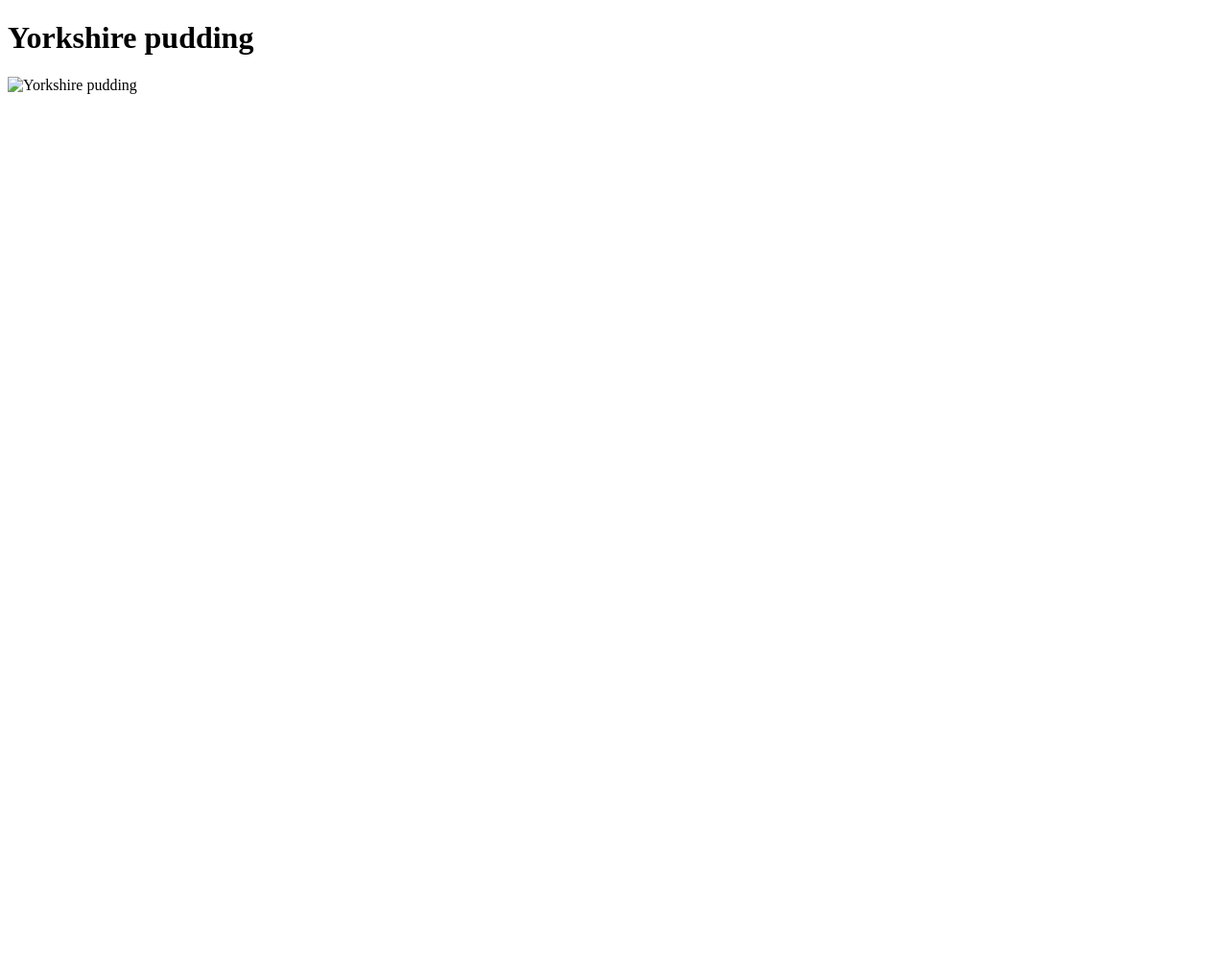
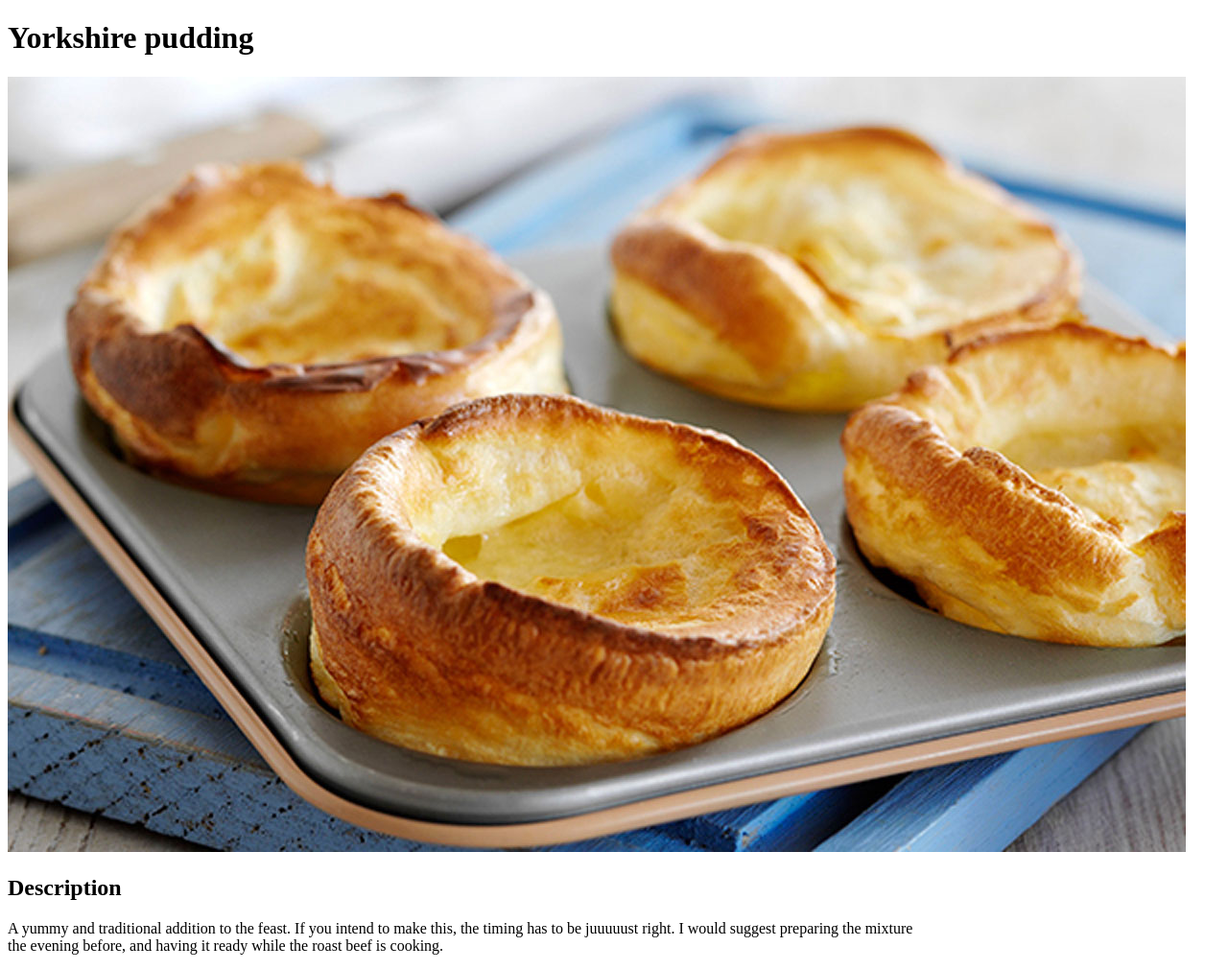
Before and after one commit to limzk126/recipes, a plain HTML site: page odin-recipes/yorkshire-pudding.html in a window 1280 px wide. Shown: the whole page at 96% size. Before the commit the page ends 800 px from the top, so only its background shows below. Drawn offline with Linux system fonts and the light colour scheme.

Commit message:
Add description

```diff
--- a/odin-recipes/yorkshire-pudding.html
+++ b/odin-recipes/yorkshire-pudding.html
@@ -9,6 +9,12 @@
 <body>
     <h1>Yorkshire pudding</h1>
 
-    <img src="yorkshire-pudding.jpg" alt="Yorkshire pudding">
+    <img src="images/yorkshire-pudding.jpg" alt="Yorkshire pudding">
+
+    <h2>Description</h2>
+    <p>A yummy and traditional addition to the feast. If you intend to make this, the
+       timing has to be juuuuust right. I would suggest preparing the mixture<br> the
+       evening before, and having it ready while the roast beef is cooking.
+    </p>
 </body>
 </html>
```
